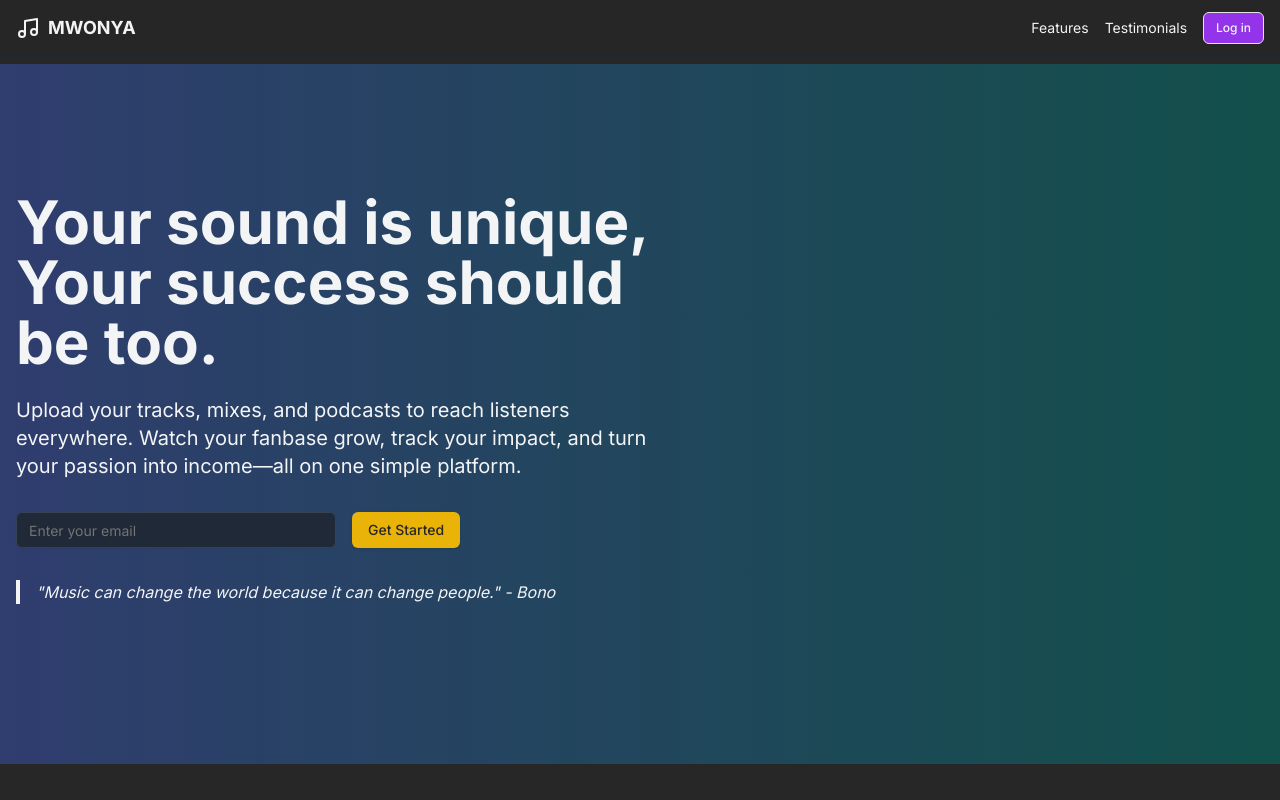
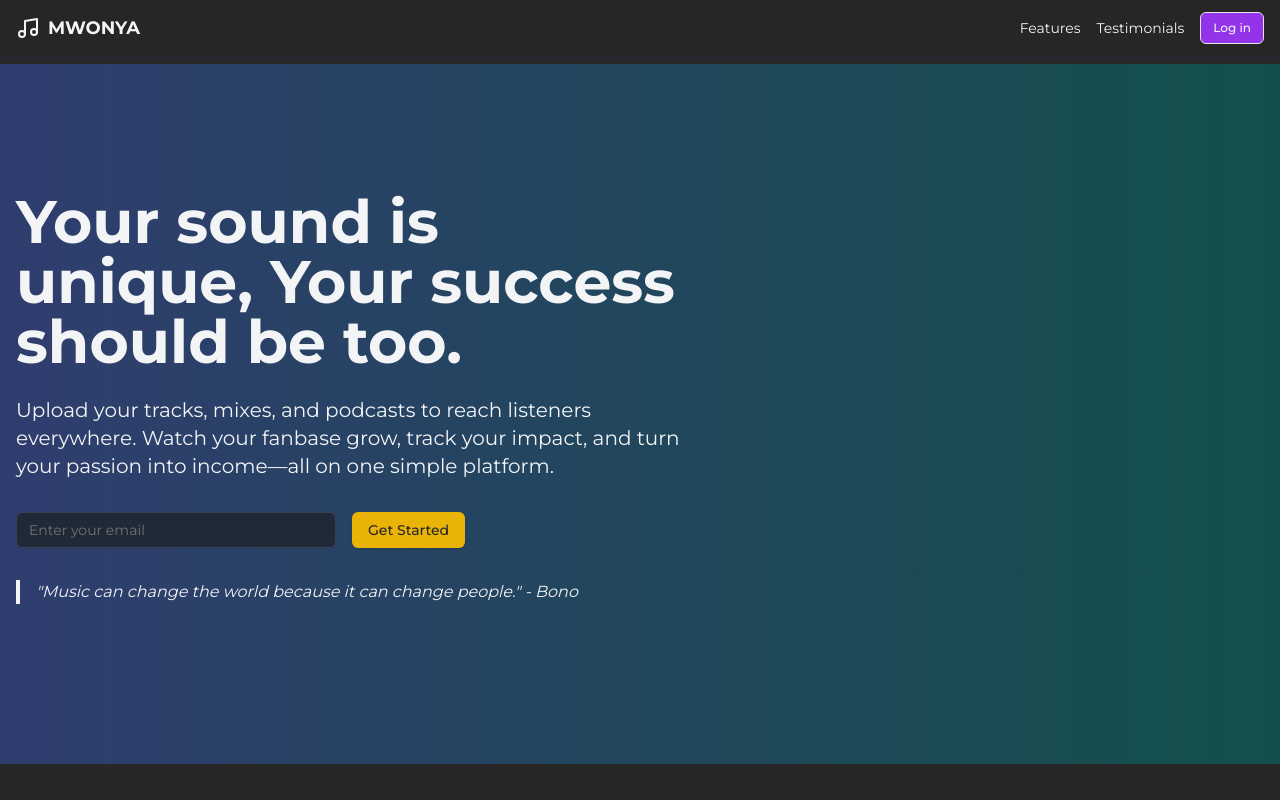
Before and after one commit to patrickhamzaokello/mwonya_arts, a Next.js app: page / in a window 1280 px wide. Shown: the top 800 px of the page. Built offline with nearby package versions, Linux system fonts and the light colour scheme; no server answers.

Commit message:
studio done

```diff
--- a/src/app/(dashboard)/layout.tsx
+++ b/src/app/(dashboard)/layout.tsx
@@ -36,7 +36,7 @@ export default async function DashboardLayout({
           </div>
 
           {/* Main Content Section */}
-          <div className="flex-1 overflow-y-auto mt-[60px] p-4">
+          <div className="flex-1 overflow-y-auto mt-[60px] px-4 py-6">
             {/* Main dashboard section to scroll */}
             {children}
           </div>
--- a/src/app/globals.css
+++ b/src/app/globals.css
@@ -56,6 +56,30 @@
     --chart-5: 340 75% 55%
   }
 }
+
+/* Global scrollbar styling */
+::-webkit-scrollbar {
+  width: 6px; /* Thin scrollbar */
+}
+
+::-webkit-scrollbar-track {
+  background: #f1f1f1; /* Light gray track */
+}
+
+::-webkit-scrollbar-thumb {
+  background-color: #a0aec0; /* Gray thumb */
+  border-radius: 10px; /* Rounded scrollbar */
+}
+
+::-webkit-scrollbar-thumb:hover {
+  background-color: #718096; /* Darker gray on hover */
+}
+
+/* Firefox specific scrollbar styling */
+* {
+  scrollbar-width: thin; /* Thin scrollbar */
+  scrollbar-color: #a0aec0 #f1f1f1; /* Thumb color and track color */
+}
 @layer base {
   * {
     @apply border-border;
--- a/src/app/layout.tsx
+++ b/src/app/layout.tsx
@@ -1,8 +1,8 @@
 import type { Metadata } from "next";
-import { Inter } from "next/font/google";
+import { Montserrat } from "next/font/google";
 import "./globals.css";
 
-const inter = Inter({ subsets: ["latin"] });
+const montserrat = Montserrat({ subsets: ["latin"] });
 
 export const metadata: Metadata = {
   title: "Mwonya Artist",
@@ -16,7 +16,7 @@ export default function RootLayout({
 }>) {
   return (
     <html lang="en">
-      <body className={inter.className}>{children}</body>
+      <body className={montserrat.className}>{children}</body>
     </html>
   );
 }
--- a/src/components/Menu.tsx
+++ b/src/components/Menu.tsx
@@ -16,7 +16,7 @@ const menuItems = [
       {
         icon: "/result.png",
         label: "Analytics",
-        href: "/list/results",
+        href: "/analytics",
         visible: ["admin", "teacher", "student", "parent"],
       },
       {
@@ -48,19 +48,9 @@ const menuItems = [
         href: "/uploadList",
         visible: ["admin", "teacher", "student", "parent"],
       },
-      {
-        icon: "/student.png",
-        label: "Team",
-        href: "/list/students",
-        visible: ["admin", "teacher"],
-      },
 
-      {
-        icon: "/announcement.png",
-        label: "Announcements",
-        href: "/list/announcements",
-        visible: ["admin", "teacher", "student", "parent"],
-      },
+
+
     ],
   },
   {
@@ -97,8 +87,8 @@ export default function Menu() {
   return (
     <div className="flex flex-col mt-4 text-sm h-[90%] justify-between">
       {menuItems.map((i) => (
-        <div className="flex flex-col gap-2" key={i.title}>
-          <span className="hidden lg:block text-gray-400 font-light my-4">{i.title}</span>
+        <div className="flex flex-col gap-2 text-medium" key={i.title}>
+          <span className="hidden lg:block text-gray-400 font-light  my-4">{i.title}</span>
           {i.items.map((item) => {
             const isActive = currentPath === item.href;
             return item.label === "Logout" ? (
@@ -114,7 +104,7 @@ export default function Menu() {
               <Link
                 href={item.href}
                 key={item.label}
-                className={`flex items-center hover:bg-accent hover:text-accent-foreground justify-center px-2 rounded-sm lg:justify-start gap-4 py-2 ${isActive ? 'text-accent-foreground border border-input bg-background' : 'text-gray-500'}`}
+                className={`flex text-slate-700 items-center hover:bg-accent hover:text-accent-foreground justify-center px-2 rounded-sm lg:justify-start  gap-4 py-2 ${isActive ? 'text-accent-foreground border border-input bg-background' : 'text-gray-500'}`}
               >
                 <Image src={item.icon} alt="" width={20} height={20} />
                 <span className="hidden lg:block">{item.label}</span>
--- a/src/components/Navbar.tsx
+++ b/src/components/Navbar.tsx
@@ -53,7 +53,7 @@ const Navbar = ({ session }: any) => {
         <div className='flex items-center justify-between py-4 px-4 bg-white'>
             <div className="relative">
                 <Select onValueChange={handleSelectArtist} value={selectedArtist || undefined}>
-                    <SelectTrigger className="w-[200px]">
+                    <SelectTrigger className="w-[200px] text-bold">
                         <SelectValue placeholder="Select Artist" />
                     </SelectTrigger>
                     <SelectContent>
@@ -66,8 +66,8 @@ const Navbar = ({ session }: any) => {
                             </div>
 
                         ))}
-                        <SelectItem value="add-new" className="mt-2 border-1 pt-2">
-                            <span className="flex items-center text-blue-500">
+                        <SelectItem value="add-new" className="mt-2 text-bold border-1 pt-2">
+                            <span className="flex items-center text-purple-500">
                                 <Plus className="mr-2 h-4 w-4" />
                                 Add New Artist
                             </span>
```
